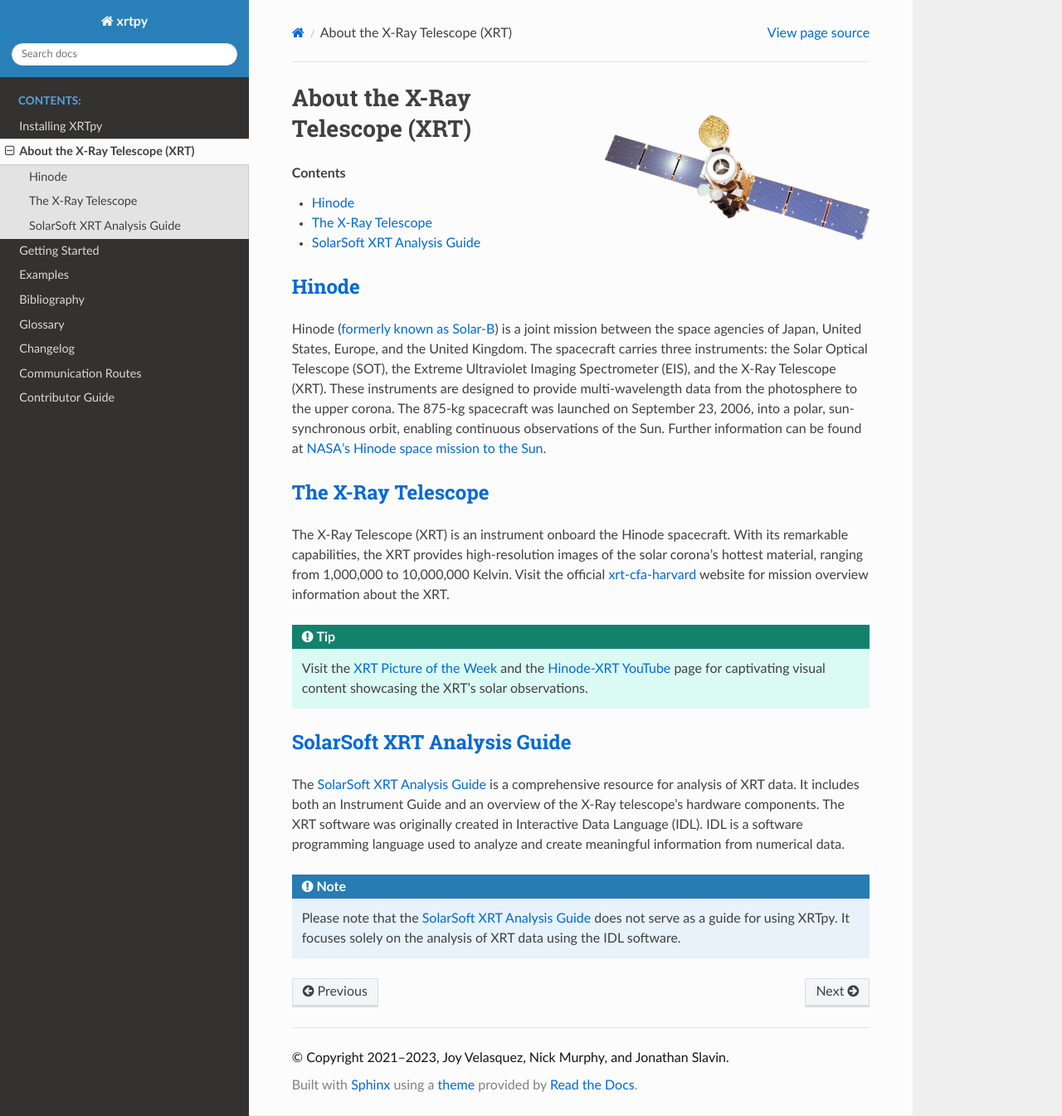
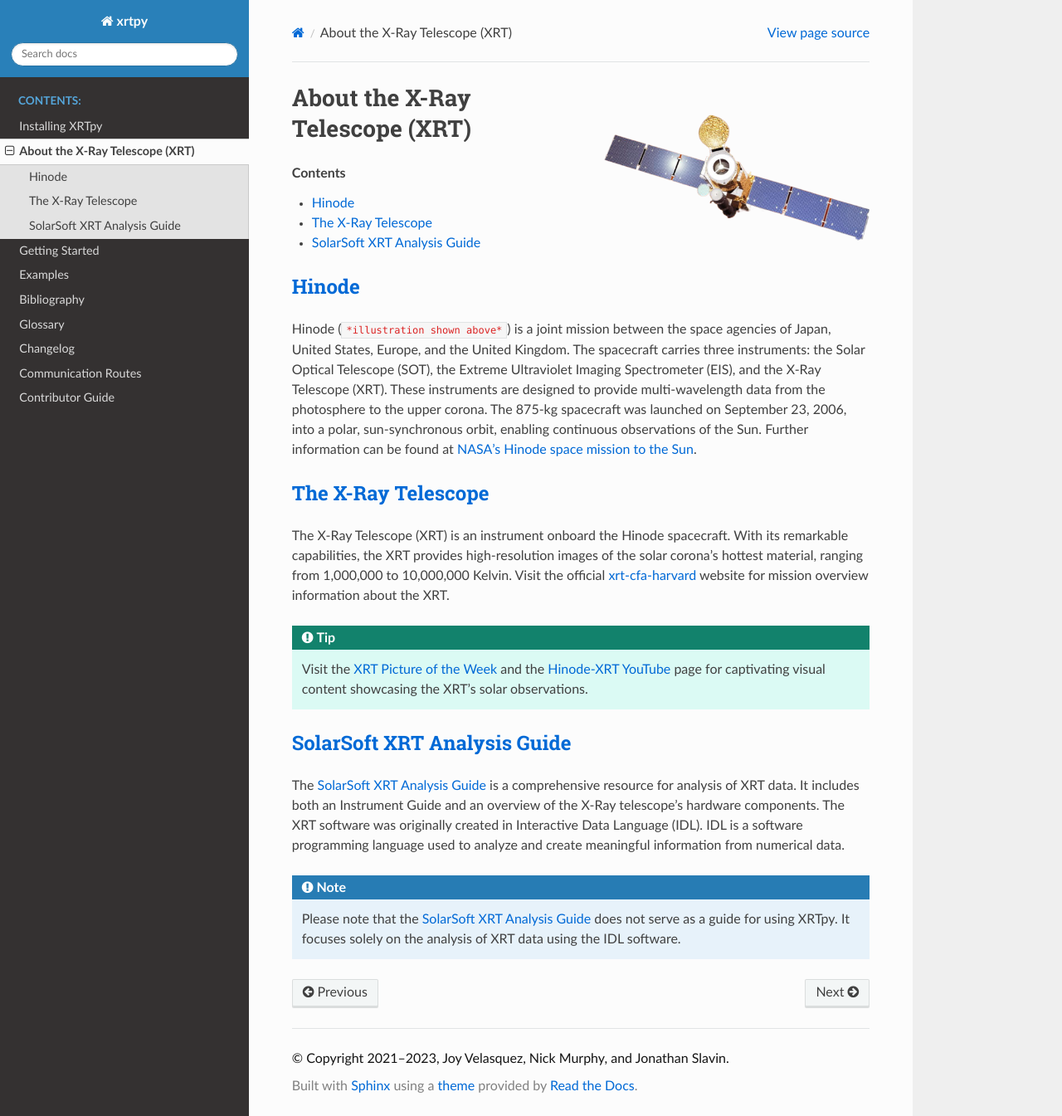
Before and after one commit to HinodeXRT/xrtpy, a Sphinx documentation site: the page built from docs/about_xrt.rst, in a window 1280 px wide and 1345 px high. Shown: the whole window at 83% size. Built offline with Sphinx 7.4.7 and the Read the Docs theme 2.0.0, drawn with Linux system fonts in a browser that asks for light colours; pages that are not in the unit, such as notebooks, are missing from menus.

Commit message:
Updating info about Hionde

```diff
--- a/docs/about_xrt.rst
+++ b/docs/about_xrt.rst
@@ -15,7 +15,7 @@ About the X-Ray Telescope (XRT)
 
 Hinode
 ======
-Hinode (`formerly known as Solar-B`_) is a joint mission between the space agencies of Japan, United States, Europe, and the United Kingdom.
+Hinode (``*illustration shown above*``) is a joint mission between the space agencies of Japan, United States, Europe, and the United Kingdom.
 The spacecraft carries three instruments: the Solar Optical Telescope (SOT), the Extreme Ultraviolet Imaging Spectrometer (EIS), and the X-Ray Telescope (XRT). These
 instruments are designed to provide multi-wavelength data from the photosphere to the upper corona. The 875-kg spacecraft was launched on September 23, 2006, into a polar,
 sun-synchronous orbit, enabling continuous observations of the Sun. Further information can be found at `NASA's Hinode space mission to the Sun`_.
@@ -43,7 +43,6 @@ IDL is a software programming language used to analyze and create meaningful inf
    It focuses solely on the analysis of XRT data using the IDL software.
 
 
-.. _formerly known as Solar-B: https://www.esa.int/Science_Exploration/Space_Science/Solar-B_renamed_Hinode_after_launch#:~:text=Solar%2DB%2C%20JAXA's%20mission%20to,'sunrise'%2C%20after%20launch.
 .. _NASA's Hinode space mission to the Sun: https://www.nasa.gov/mission_pages/hinode/mission.html
 .. _Interactive Data Language: https://www.l3harrisgeospatial.com/Software-Technology/IDL
 
```
